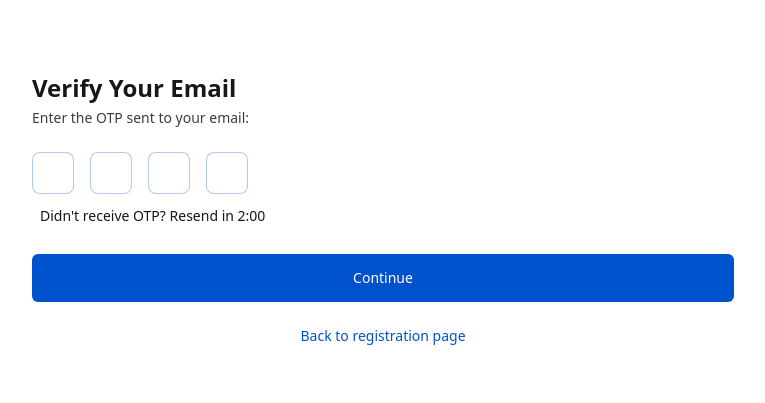
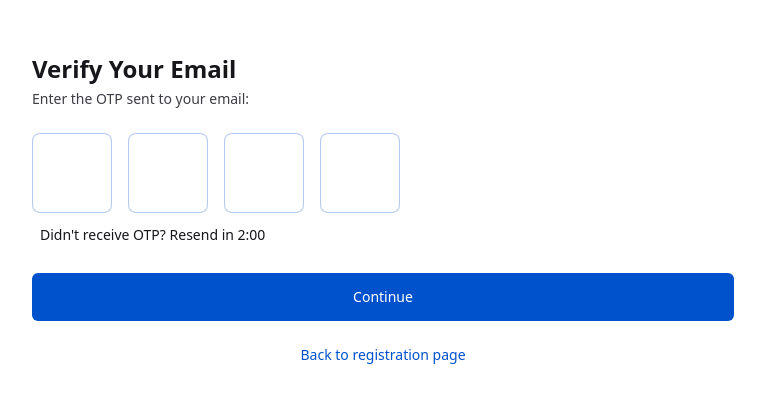
Before and after one commit to Coach-The-Student/signan-coach-web, a React (Vite) app: page /dashboard/verify-email in a window 1280 px wide. Shown: the part 179-582 px from the top of the page, without its empty margins (101-866 px from the left). Built offline with nearby package versions, Linux system fonts and the light colour scheme.

Commit message:
fix: update OTP input styles and placeholder color for better visibility

```diff
--- a/src/index.css
+++ b/src/index.css
@@ -36,3 +36,6 @@
 .animate-slide-in {
   animation: slide-in 0.5s ease-out;
 }
+.otp-input::placeholder {
+  color: black;
+}
--- a/src/pages/auth/VerifyEmail.tsx
+++ b/src/pages/auth/VerifyEmail.tsx
@@ -42,13 +42,18 @@ function VerifyEmail() {
       <form onSubmit={handleSubmit} className="flex flex-col gap-3">
         <OTPInput
           value={otp}
+          inputStyle={{
+            color: "#0052cc ",
+            width: "5rem",
+            height: "5rem",
+          }}
           onChange={setOtp}
           numInputs={4}
           renderSeparator={<div className="w-4" />}
           renderInput={(props) => (
             <input
               {...props}
-              className="border border-primary/30 px-5 py-2 rounded-lg"
+              className="border border-primary/30 px-5 py-2 text-primary placeholder:text-primary rounded-lg"
             />
           )}
         />
```
